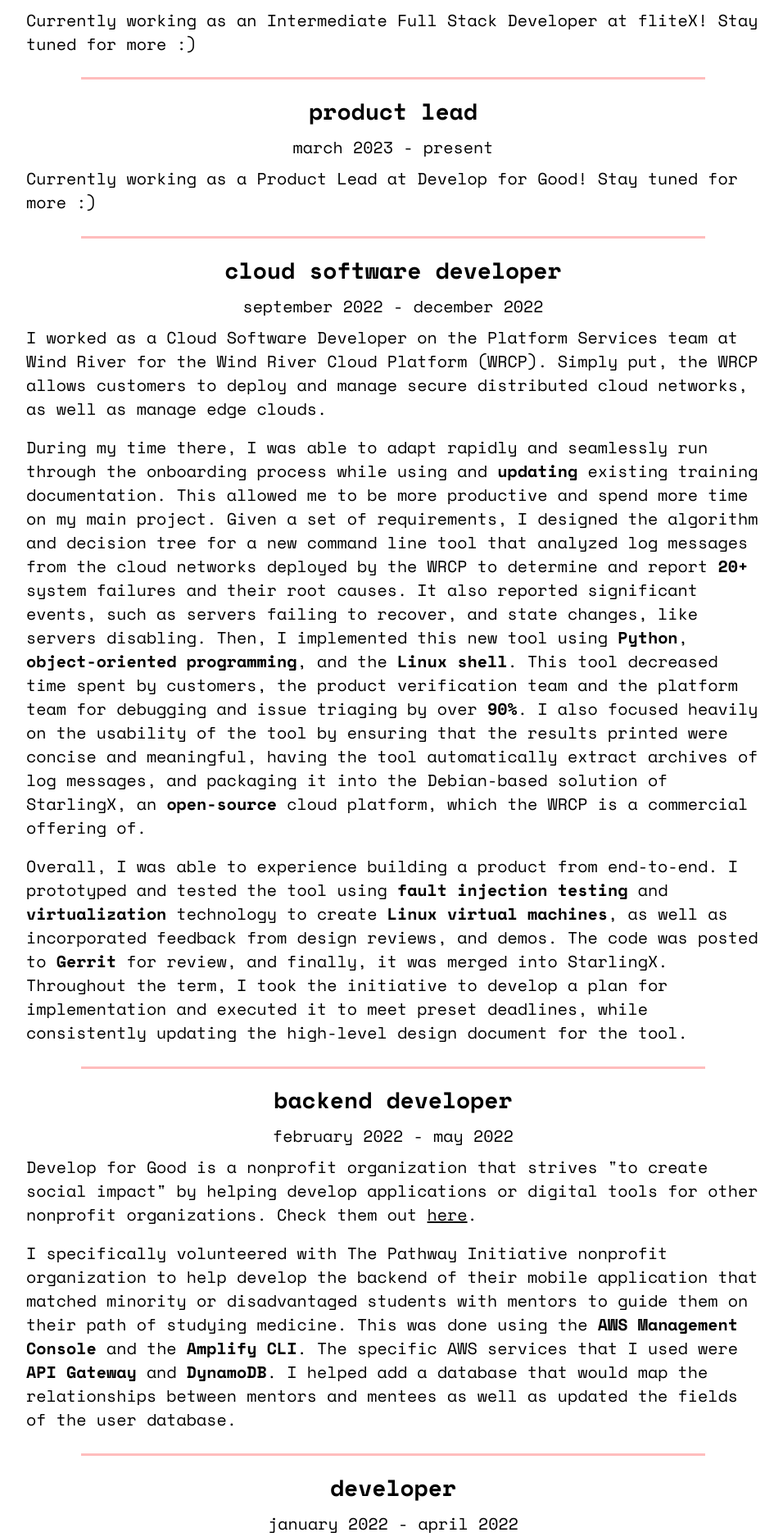
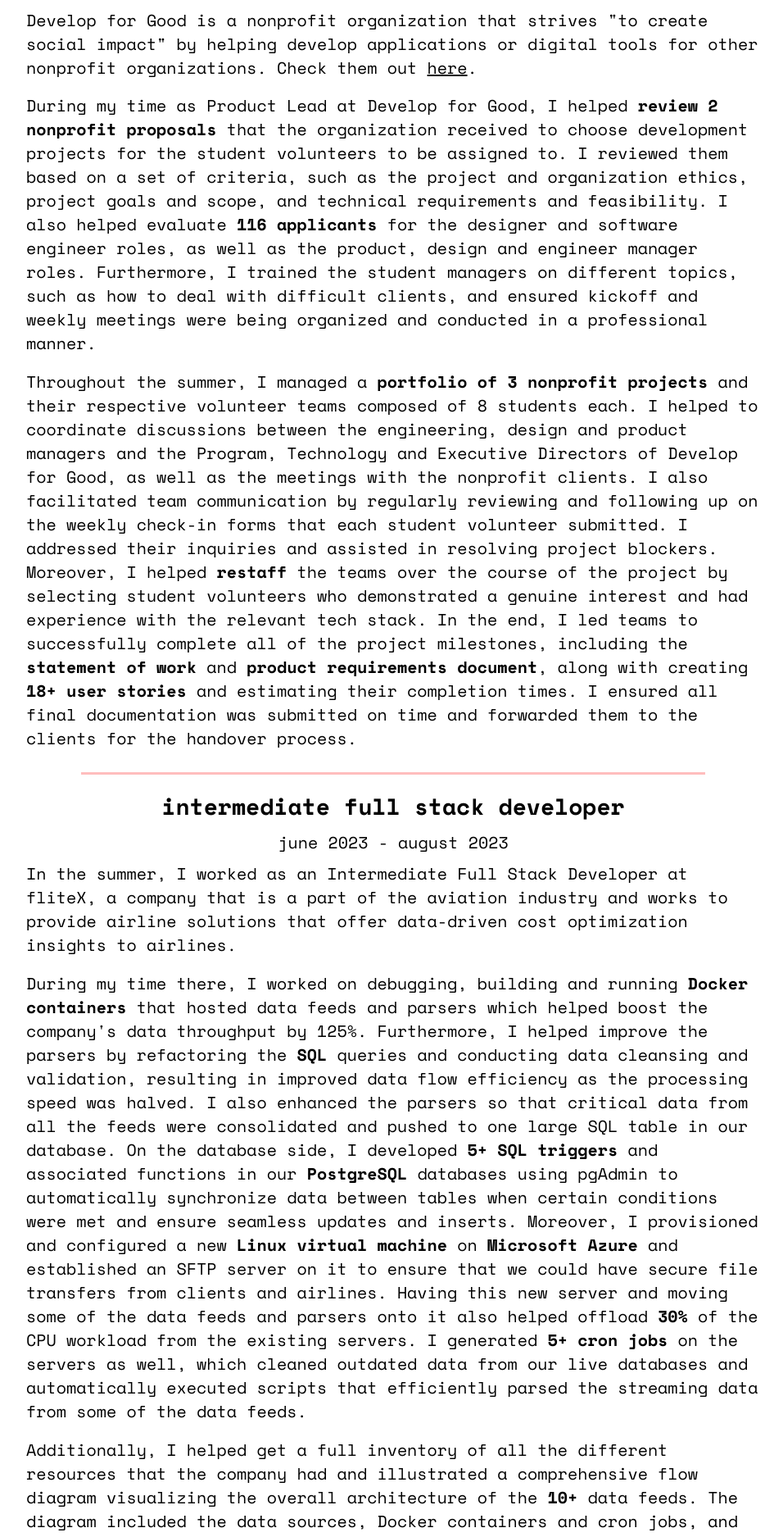
Before and after one commit to angela-mao/angela-mao.github.io, a React (Create React App) app: page /#/experience in a window 1280 px wide. Shown: the part 808-2683 px from the top of the page at 82% size, without its empty margins (160-1116 px from the left). Built offline with nearby package versions, Linux system fonts and the light colour scheme; a web font is replaced by a local one.

Commit message:
Added new experiences + updated resume

```diff
--- a/src/components/Header.js
+++ b/src/components/Header.js
@@ -19,12 +19,12 @@
                 <a href="/#/home" id="home">Home</a>
                 <a href="/#/about" id="about">About</a>
                 <a href="/#/experience" id="experience">Experience</a>
-                <a href="https://drive.google.com/file/d/1TA7Usf2iELwIl23DIhgjeOKahy2iAPfd/view?usp=sharing" id="resume">Resume</a>
+                <a href="https://drive.google.com/file/d/10E7umaxVdYWCVb7GaIBB4YIIwCFIYbzt/view?usp=sharing" id="resume">Resume</a>
                 <DropdownButton id="icon" title={<img className="menu" src={menu} alt="Menu"/>}>
                     <Dropdown.Item href="/#/home" id="item1">Home</Dropdown.Item>
                     <Dropdown.Item href="/#/about" id="item2">About</Dropdown.Item>
                     <Dropdown.Item href="/#/experience" id="item3">Experience</Dropdown.Item>
-                    <Dropdown.Item href="https://drive.google.com/file/d/1TA7Usf2iELwIl23DIhgjeOKahy2iAPfd/view?usp=sharing" id="item4">Resume</Dropdown.Item>
+                    <Dropdown.Item href="https://drive.google.com/file/d/10E7umaxVdYWCVb7GaIBB4YIIwCFIYbzt/view?usp=sharing" id="item4">Resume</Dropdown.Item>
                 </DropdownButton>
             </nav>
         </header>
--- a/src/pages/Experience.js
+++ b/src/pages/Experience.js
@@ -28,19 +28,73 @@
                     </p>
                 </div>
                 <div className="divider"></div>
-                <h2>intermediate full stack developer</h2>
-                <p className="dates">june 2023 - present</p>
+                <h2>product lead</h2>
+                <p className="dates">march 2023 - september 2023</p>
                 <div className="paragraphs">
                     <p>
-                        Currently working as an Intermediate Full Stack Developer at fliteX! Stay tuned for more :)
+                        Develop for Good is a nonprofit organization that strives "to create social impact" by helping
+                        develop applications or digital tools for other nonprofit organizations.
+                        Check them out <a href="https://developforgood.org/">here</a>.
+                    </p>
+                    <p>
+                        During my time as Product Lead at Develop for Good, I helped <b>review 2 nonprofit proposals </b>
+                        that the organization received to choose development projects for the student volunteers to be
+                        assigned to. I reviewed them based on a set of criteria, such as the project and
+                        organization ethics, project goals and scope, and technical requirements and feasibility. I also
+                        helped evaluate <b>116 applicants</b> for the designer and software engineer roles, as well as
+                        the product, design and engineer manager roles. Furthermore, I trained the student managers on
+                        different topics, such as how to deal with difficult clients, and ensured kickoff and weekly
+                        meetings were being organized and conducted in a professional manner.
+                    </p>
+                    <p>
+                        Throughout the summer, I managed a <b>portfolio of 3 nonprofit projects</b> and their respective
+                        volunteer teams composed of 8 students each. I helped to coordinate discussions between the
+                        engineering, design and product managers and the Program, Technology and Executive Directors of
+                        Develop for Good, as well as the meetings with the nonprofit clients. I also facilitated team
+                        communication by regularly reviewing and following up on the weekly check-in forms that each
+                        student volunteer submitted. I addressed their inquiries and assisted in resolving project
+                        blockers. Moreover, I helped <b>restaff</b> the teams over the course of the project by selecting
+                        student volunteers who demonstrated a genuine interest and had experience with the relevant
+                        tech stack. In the end, I led teams to successfully complete all of the project milestones,
+                        including the <b>statement of work</b> and <b>product requirements document</b>, along with
+                        creating <b>18+ user stories</b> and estimating their completion times. I ensured all final
+                        documentation was submitted on time and forwarded them to the clients for the handover process.
                     </p>
                 </div>
                 <div className="divider"></div>
-                <h2>product lead</h2>
-                <p className="dates">march 2023 - present</p>
+                <h2>intermediate full stack developer</h2>
+                <p className="dates">june 2023 - august 2023</p>
                 <div className="paragraphs">
                     <p>
-                        Currently working as a Product Lead at Develop for Good! Stay tuned for more :)
+                        In the summer, I worked as an Intermediate Full Stack Developer at fliteX, a company that is a
+                        part of the aviation industry and works to provide airline solutions that offer data-driven
+                        cost optimization insights to airlines.
+                    </p>
+                    <p>
+                        During my time there, I worked on debugging, building and running <b>Docker containers</b> that
+                        hosted data feeds and parsers which helped boost the company's data throughput by 125%.
+                        Furthermore, I helped improve the parsers by refactoring the <b>SQL</b> queries and conducting data
+                        cleansing and validation, resulting in improved data flow efficiency as the processing speed was
+                        halved. I also enhanced the parsers so that critical data from all the feeds were consolidated
+                        and pushed to one large SQL table in our database. On the database side, I developed
+                        <b> 5+ SQL triggers</b> and associated functions in our <b>PostgreSQL</b> databases using
+                        pgAdmin to automatically synchronize data between tables when certain conditions were met and
+                        ensure seamless updates and inserts. Moreover, I provisioned and configured a new
+                        <b> Linux virtual machine</b> on <b>Microsoft Azure</b> and established an SFTP server on it to
+                        ensure that we could have secure file transfers from clients and airlines. Having this new
+                        server and moving some of the data feeds and parsers onto it also helped offload <b>30%</b> of
+                        the CPU workload from the existing servers. I generated <b>5+ cron jobs</b> on the servers
+                        as well, which cleaned outdated data from our live databases and automatically executed scripts
+                        that efficiently parsed the streaming data from some of the data feeds.
+                    </p>
+                    <p>
+                        Additionally, I helped get a full inventory of all the different resources that the company had and
+                        illustrated a comprehensive flow diagram visualizing the overall architecture of the <b> 10+ </b>
+                        data feeds.  The diagram included the data sources, Docker containers and cron jobs, and
+                        destination PostgreSQL tables.This improved system transparency and helped employees understand
+                        how all the resources interacted, such as the servers and tables. Lastly, I spearheaded the
+                        interviewing process for 5+ candidates and helped onboard 3+ new full-time employees and interns
+                        for seamless team integration.
                     </p>
                 </div>
                 <div className="divider"></div>
```
